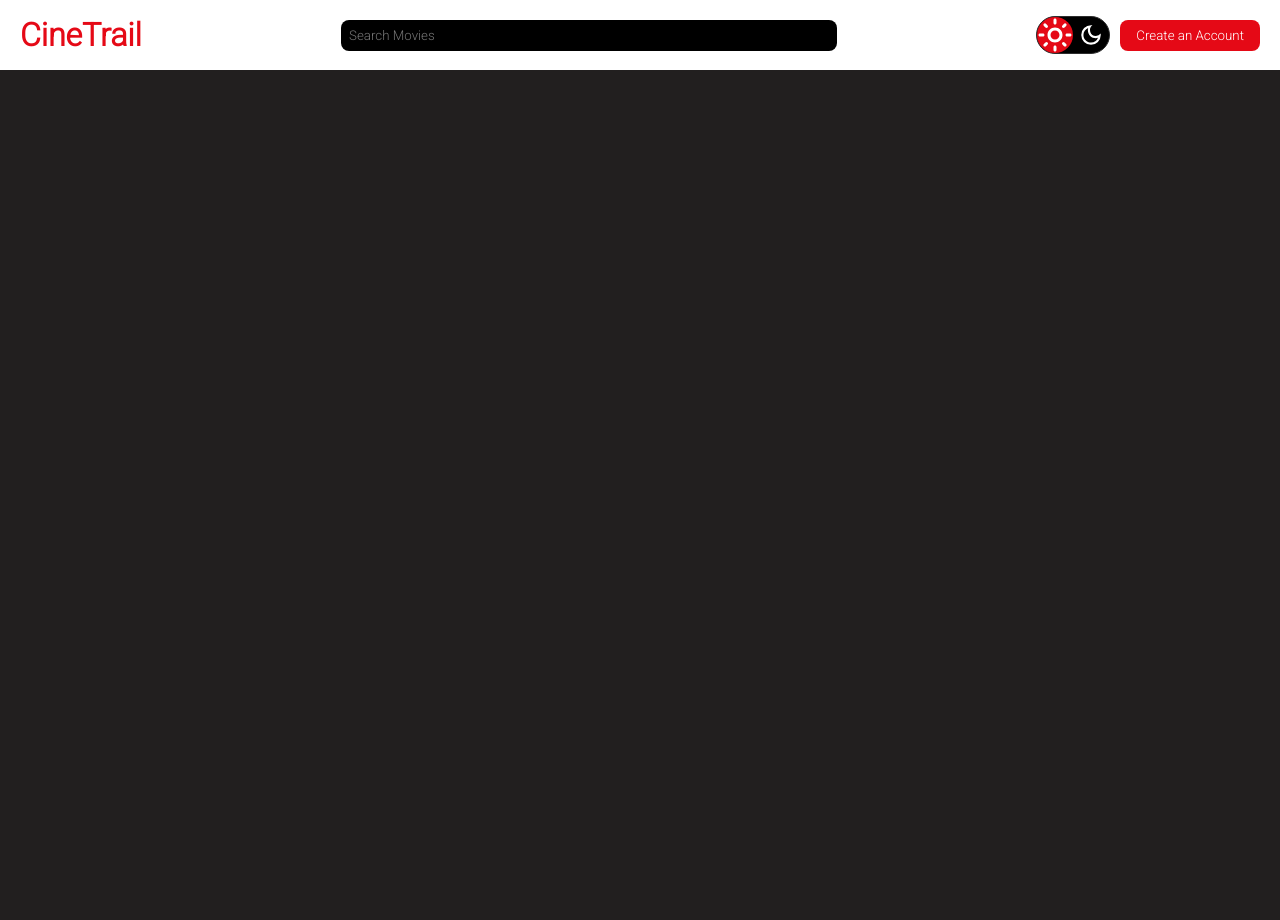
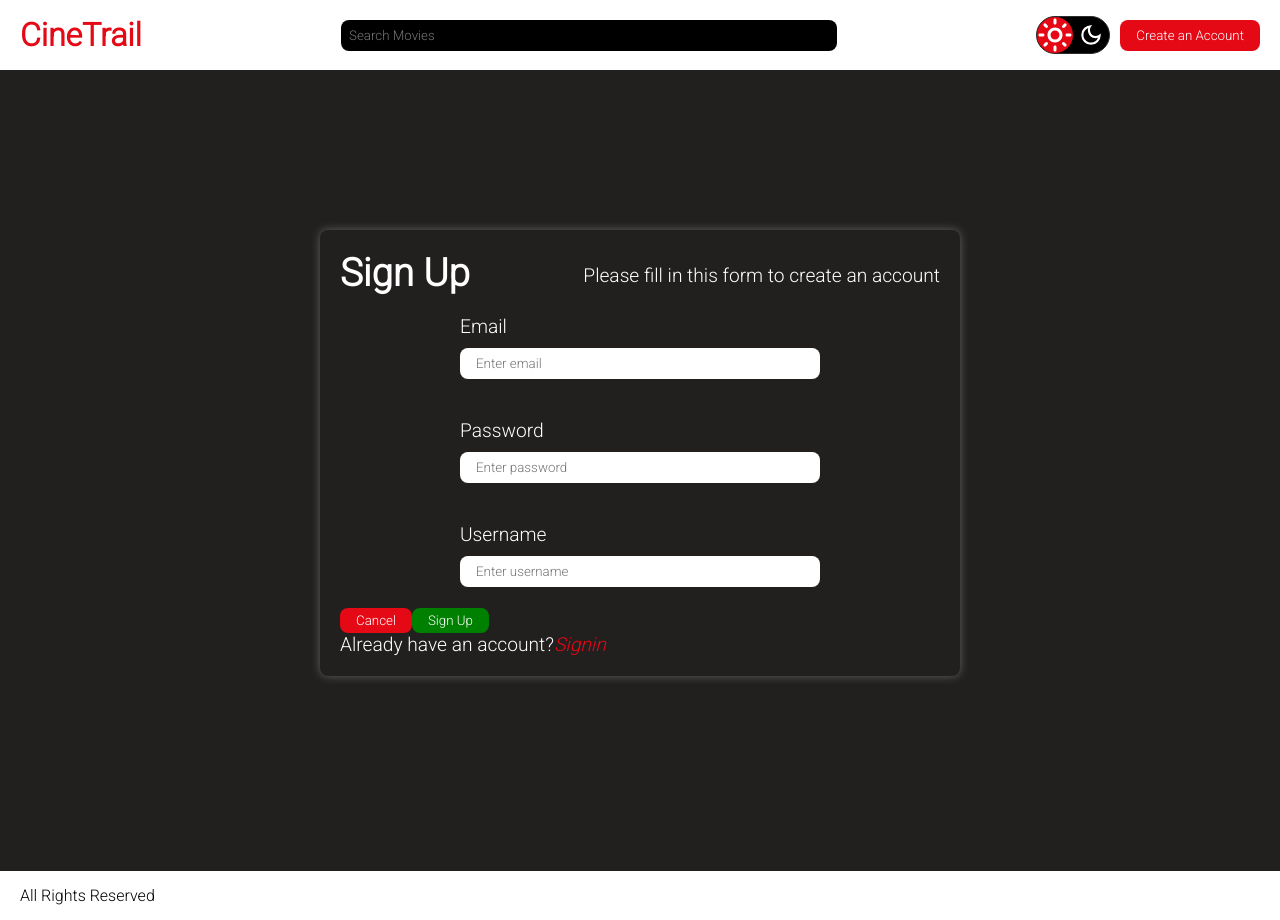
Before and after one commit to cp4Programs/cinema-project, a React (Create React App) app: page /signup in a window 1280 px wide. Before the commit the page ends 800 px from the top, so only its background shows below. Built offline with nearby package versions, Linux system fonts and the light colour scheme; the HTML template or start-up script is replaced by a standard one.

Commit message:
cinetrail livesession 7 errors

```diff
--- a/src/App.js
+++ b/src/App.js
@@ -5,17 +5,21 @@
 import Homepage from './pages/Homepage';
 import Footer from './components/Footer';
 import MovieDetails from './pages/MovieDetails';
+import Signup from './pages/Signup';
+import Signin from './pages/Signin';
 
 function App() {
 
-  const apiKey = process.env.REACT_APP_API_KEY;
-  const baseUrl = process.env.REACT_APP_BASE_URL;
+  const apiKey = process.env.REACT_APP_API_KEY
+  const baseUrl = process.env.REACT_APP_BASE_URL
 
   return (
     <BrowserRouter>
       <ThemeContextProvider>
         <Header />
         <Routes>
+          <Route path="/signup" element={<Signup />} />
+          <Route path="/signin" element={<Signin />} />
           <Route path="/" element={<Homepage apiKey={apiKey} baseUrl={baseUrl} />} />
           <Route path="/moviedetails/:movieid" element={<MovieDetails apiKey={apiKey} baseUrl={baseUrl} />} />
         </Routes>
--- a/src/components/Header.js
+++ b/src/components/Header.js
@@ -1,12 +1,13 @@
 import React, { useContext } from 'react'
 import '../styles/header.css'
-import { Link } from 'react-router-dom'
+import { Link, useNavigate } from 'react-router-dom'
 import { MdOutlineDarkMode, MdOutlineLightMode } from "react-icons/md";
 import { ThemeContext } from '../contexts/ThemeContext'
 
 
 function Header() {
     const { darkMode, setDarkMode } = useContext(ThemeContext)
+    let navigate = useNavigate()
 
     const handleTheme = () => {
         setDarkMode(!darkMode)
@@ -28,7 +29,7 @@
                     }
                 </div>
                 <div>
-                    <button className="create-account-btn">Create an Account</button>
+                    <button className="create-account-btn" onClick={() => navigate("/signup")}>Create an Account</button>
                 </div>
 
             </div>
--- /dev/null
+++ b/src/pages/Signin.js
@@ -0,0 +1,35 @@
+import React from 'react'
+import '../styles/users.css'
+import { Link } from 'react-router-dom'
+
+function Signin() {
+    const handleSignIn = () => {
+
+    }
+
+    return (
+        <div className="signup-container">
+            <form className="signup-form">
+                <div className="title-container">
+                    <h1>Sign In</h1>
+                    <p>Please fill in this form to sign in.</p>
+                </div>
+                <div className="input-wrapper">
+                    <label htmlFor="email"> Email</label>
+                    <input type="email" name="email" placeholder="Enter email" required />
+                </div>
+                <div className="input-wrapper">
+                    <label htmlFor="password"> Password</label>
+                    <input type="password" name="password" placeholder="Enter password" required />
+                </div>
+                <div className="button-conatiner">
+                    <button type="reset" className="cancelbtn">Cancel</button>
+                    <button type="submit" className="signupbtn">Sign Up</button>
+                </div>
+                <p className="signin-message">Don't have an account?<Link to="/signup">Sign Up</Link></p>
+            </form>
+        </div>
+    )
+}
+
+export default Signin
--- /dev/null
+++ b/src/pages/Signup.js
@@ -0,0 +1,62 @@
+import React, { useState } from 'react'
+import '../styles/users.css'
+import { Link } from 'react-router-dom'
+import axios from 'axios'
+
+
+function Signup() {
+    const serverUrl = process.env.REACT_APP_SERVER_URL
+    const [email, setEmail] = useState('')
+    const [password, setPassword] = useState('')
+    const [username, setUsername] = useState('')
+
+    const handleSignUp = (e) => {
+        e.preventDefault();
+        console.log(email, password, username)
+
+        axios.post(`${serverUrl}/users/signup`, { email, password, username })
+            .then(res => {
+                if (res.data.status === 409) {
+                    alert('username already exists')
+                } else {
+                    setEmail('')
+                    setPassword('')
+                    setUsername('')
+
+                }
+            })
+            .catch(err => console.log(err))
+    }
+
+
+
+    return (
+        <div className="signup-container">
+            <form onSubmit={handleSignUp} className="signup-form">
+                <div className="title-container">
+                    <h1>Sign Up</h1>
+                    <p>Please fill in this form to create an account</p>
+                </div>
+                <div className="input-wrapper">
+                    <label htmlFor="email"> Email</label>
+                    <input value={email} onChange={(e) => setEmail(e.target.value)} type="email" name="email" placeholder="Enter email" required />
+                </div>
+                <div className="input-wrapper">
+                    <label htmlFor="password"> Password</label>
+                    <input value={password} onChange={(e) => setPassword(e.target.value)} type="password" name="password" placeholder="Enter password" required />
+                </div>
+                <div className="input-wrapper">
+                    <label htmlFor="username"> Username</label>
+                    <input value={username} onChange={(e) => setUsername(e.target.value)} type="text" name="username" placeholder="Enter username" />
+                </div>
+                <div className="button-conatiner">
+                    <button type="reset" className="cancelbtn">Cancel</button>
+                    <button type="submit" className="signupbtn">Sign Up</button>
+                </div>
+                <p className="signin-message">Already have an account?<Link to="/signin">Signin</Link></p>
+            </form>
+        </div>
+    )
+}
+
+export default Signup
--- /dev/null
+++ b/src/styles/users.css
@@ -0,0 +1,105 @@
+* {
+    margin: 0;
+    padding: 0;
+    box-sizing: border-box;
+}
+
+.signup-container {
+    min-height: 100vh;
+    margin-top: var(--header-height);
+    color: var(--white);
+    font-size: 1.2rem;
+    padding-top: 20vh;
+
+}
+
+.signup-light {
+    background-color: var(--light-bg);
+    color: black;
+}
+
+.signup-container a {
+    color: var(--red);
+    font-style: italic;
+    cursor: pointer;
+}
+
+.signup-form {
+    width: 50%;
+    margin: 0 auto;
+    min-height: 50vh;
+    border-radius: 8px;
+    box-shadow: 0px 0px 10px 0px rgba(118, 118, 118, 0.75);
+    padding: 20px;
+    display: flex;
+    flex-direction: column;
+    justify-content: space-between;
+}
+
+.title-container p {
+    margin-top: 5px;
+}
+
+.input-wrapper {
+    display: flex;
+    flex-direction: column;
+    width: 60%;
+    margin: 20px auto;
+}
+
+.input-wrapper input {
+    border: none;
+    padding: 8px 16px;
+    border-radius: 8px;
+    margin-top: 10px;
+}
+
+.input-wrapper-light input {
+    border: solid 1px var(--footer-bg);
+}
+
+.cancelbtn,
+.signupbtn {
+    border: none;
+    padding: 5px 16px;
+    border-radius: 8px;
+    color: white;
+    cursor: pointer;
+}
+
+.success-message {
+    font-size: 1.5rem;
+    font-style: italic;
+}
+
+.button-container {
+    display: flex;
+    justify-content: space-around;
+    width: 60%;
+    margin: 20px auto;
+}
+
+.cancelbtn {
+    background-color: var(--red);
+}
+
+.signupbtn {
+    background-color: green;
+}
+
+@media(max-width:768px) {
+    .signup-form {
+        width: 95%;
+    }
+
+    .input-wrapper,
+    .button-container {
+        width: 80%;
+    }
+}
+
+@media(max-width:600px) {
+    .signup-container {
+        margin-top: var(--header-height-mobile);
+    }
+}
```
Also changed, not shown: 1 other file (tests, documents, lock files or other folders).
